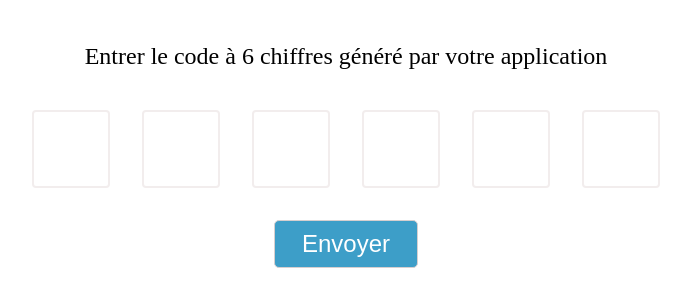
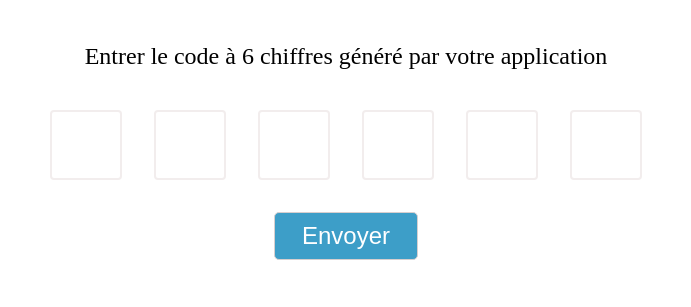
Before and after one commit to jimlecracken13/authentification2facteurs, a plain HTML site: page index.html in a window 1280 px wide. Shown: the part 69-376 px from the top of the page, without its empty margins (294-985 px from the left). Drawn offline with Linux system fonts and the light colour scheme.

Commit message:
interface commencé

```diff
--- a/index.html
+++ b/index.html
@@ -10,24 +10,12 @@
     <h1>Authentification à 2 facteurs</h1>
     <p>Entrer le code à 6 chiffres généré par votre application</p>
     <form action="" method="get">
-        <div class="code-input">
-            <input type="number" min="0" max="9">
-        </div>
-        <div class="code-input">
-            <input type="number"  min="0" max="9">
-        </div>
-        <div class="code-input">
-            <input type="number"  min="0" max="9">
-        </div>
-        <div class="code-input">
-            <input type="number"  min="0" max="9">
-        </div>
-        <div class="code-input">
-            <input type="number"  min="0" max="9">
-        </div>
-        <div class="code-input">
-            <input type="number"  min="0" max="9">
-        </div>
+        <input type="number" min="0" max="9" class="code-input">
+        <input type="number" class="code-input">
+        <input type="number" class="code-input">
+        <input type="number" class="code-input">
+        <input type="number" class="code-input">
+        <input type="number" class="code-input">
     </form>
     <button type="submit">Envoyer</button>
 </body>
--- a/styles.css
+++ b/styles.css
@@ -22,25 +22,17 @@ input[type=number] {
   -moz-appearance: textfield;
 }
 .code-input{
-
     width: 4em;
     height: 4em;
     margin: 1em;
     border: 2px solid rgb(242, 237, 237);
     border-radius: 4px;
-    padding: 5px;
+    text-align: center;
+    font-size: 1em;
 }
-.code-input input{
-    text-align: center;
-    font-size: x-large;
-    width: 100%;
-    height: 100%;
+.code-input:focus{
+    box-shadow: 0 0 0 5px;
     outline: none;
-    border: none;
-}
-.code-input:active{
-    box-shadow: 0 0 20px 0;
-    border: 20px;
 }
 button[type="submit"]
 {
```
